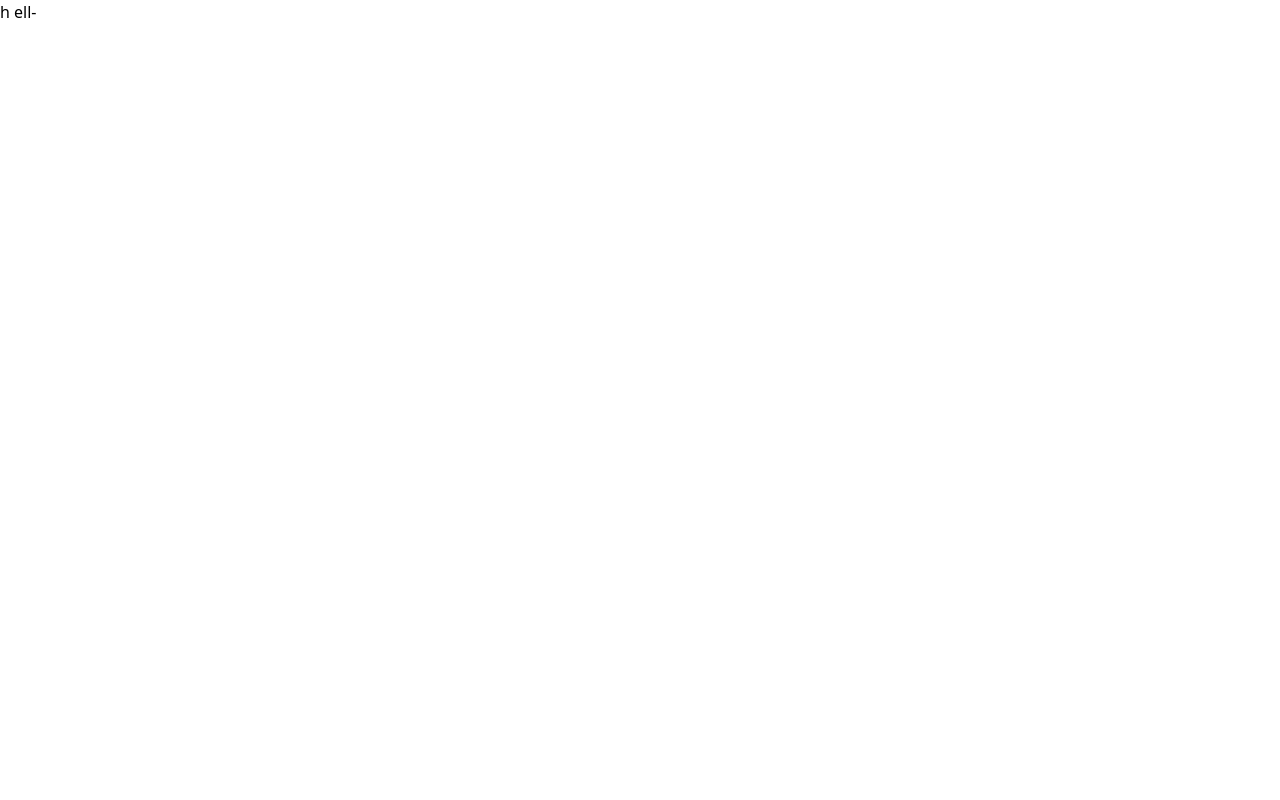
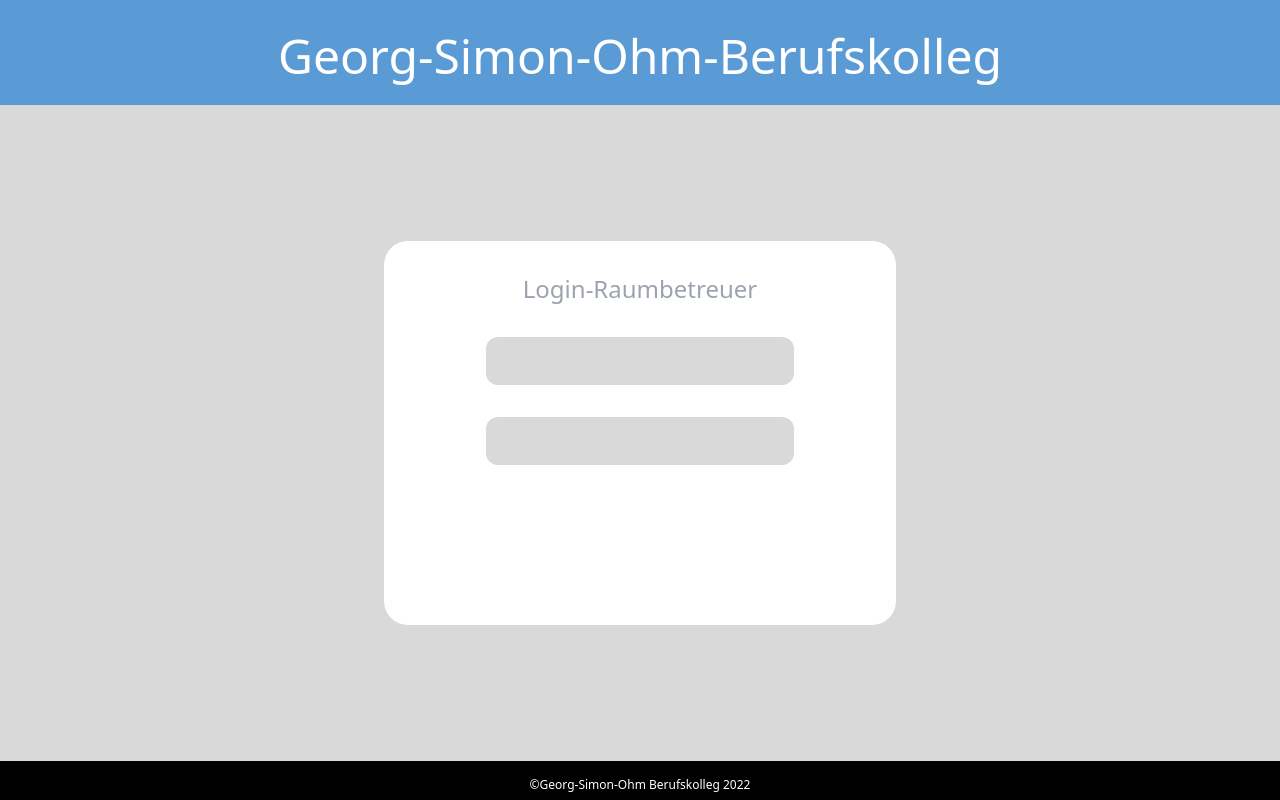
Before and after one commit to FI005GRP4RaumbetreuerApp/frontend, a React (Create React App) app: page / in a window 1280 px wide. Built offline with nearby package versions, Linux system fonts and the light colour scheme.

Commit message:
feat-17 added login page

```diff
--- a/package.json
+++ b/package.json
@@ -18,6 +18,7 @@
     "prettier": "^2.7.1",
     "react": "^18.2.0",
     "react-dom": "^18.2.0",
+    "react-router-dom": "5.2.0",
     "react-scripts": "5.0.1",
     "typescript": "^4.8.3",
     "typescript-eslint": "^0.0.1-alpha.0",
--- a/src/App.tsx
+++ /dev/null
@@ -1,5 +0,0 @@
-function App() {
-  return <div>h ell-</div>
-}
-
-export default App
--- a/src/main.tsx
+++ b/src/main.tsx
@@ -1,11 +1,23 @@
-import React from 'react'
 import ReactDOM from 'react-dom/client'
-import App from './App'
 import './index.css'
+import { BrowserRouter as Router, Route, Switch } from 'react-router-dom'
+import { LoginPage } from './pages/LoginPage'
 
 const root = ReactDOM.createRoot(document.getElementById('root'))
 root.render(
-  <React.StrictMode>
-    <App />
-  </React.StrictMode>
+  <Router>
+    <Switch>
+      <Route path="/" exact>
+        <LoginPage />
+      </Route>
+
+      <Route path="/overview/" exact>
+        <div>mainPage </div>
+      </Route>
+
+      <Route path="/">
+        <div>404</div>
+      </Route>
+    </Switch>
+  </Router>
 )
--- /dev/null
+++ b/src/pages/LoginPage/LoginPage.tsx
@@ -0,0 +1,36 @@
+import { FC } from 'react'
+
+export const LoginPage: FC = () => {
+  return (
+    <div className="flex flex-col h-screen">
+      <div className="bg-primary h-32 w-full ">
+        <div className="flex flex-row justify-center mt-8">
+          <span className="flex text-white text-5xl">
+            Georg-Simon-Ohm-Berufskolleg
+          </span>
+        </div>
+      </div>
+      <div className="flex flex-col w-full h-full bg-backgroundGray justify-center items-center">
+        <div className="flex flex-col h-96 w-128 bg-white rounded-3xl items-center gap-8">
+          <span className="text-gray-400 text-2xl mt-8">
+            Login-Raumbetreuer
+          </span>
+
+          <input
+            className="w-3/5 h-12 bg-backgroundGray rounded-xl text-gray-500 px-4"
+            type="text"
+          />
+          <input
+            className="w-3/5 h-12 bg-backgroundGray rounded-xl text-gray-800 px-4"
+            type="text"
+          />
+        </div>
+      </div>
+      <div className="flex h-12 bg-black self-bottom text-xs justify-center">
+        <span className="text-white mt-4">
+          ©Georg-Simon-Ohm Berufskolleg 2022
+        </span>
+      </div>
+    </div>
+  )
+}
--- /dev/null
+++ b/src/pages/LoginPage/index.ts
@@ -0,0 +1,3 @@
+import { LoginPage } from './LoginPage'
+
+export { LoginPage }
--- a/tailwind.config.js
+++ b/tailwind.config.js
@@ -2,7 +2,16 @@
 module.exports = {
   content: ['./src/**/*.{html,js,ts,tsx}'],
   theme: {
-    extend: {},
+    extend: {
+      spacing: {
+        128: '32rem',
+      },
+      colors: {
+        primary: '#5B9BD5',
+        secondary: '#71AEE4',
+        backgroundGray: '#D9D9D9',
+      },
+    },
   },
   plugins: [],
 }
```
Also changed, not shown: 1 other file (tests, documents, lock files or other folders).
